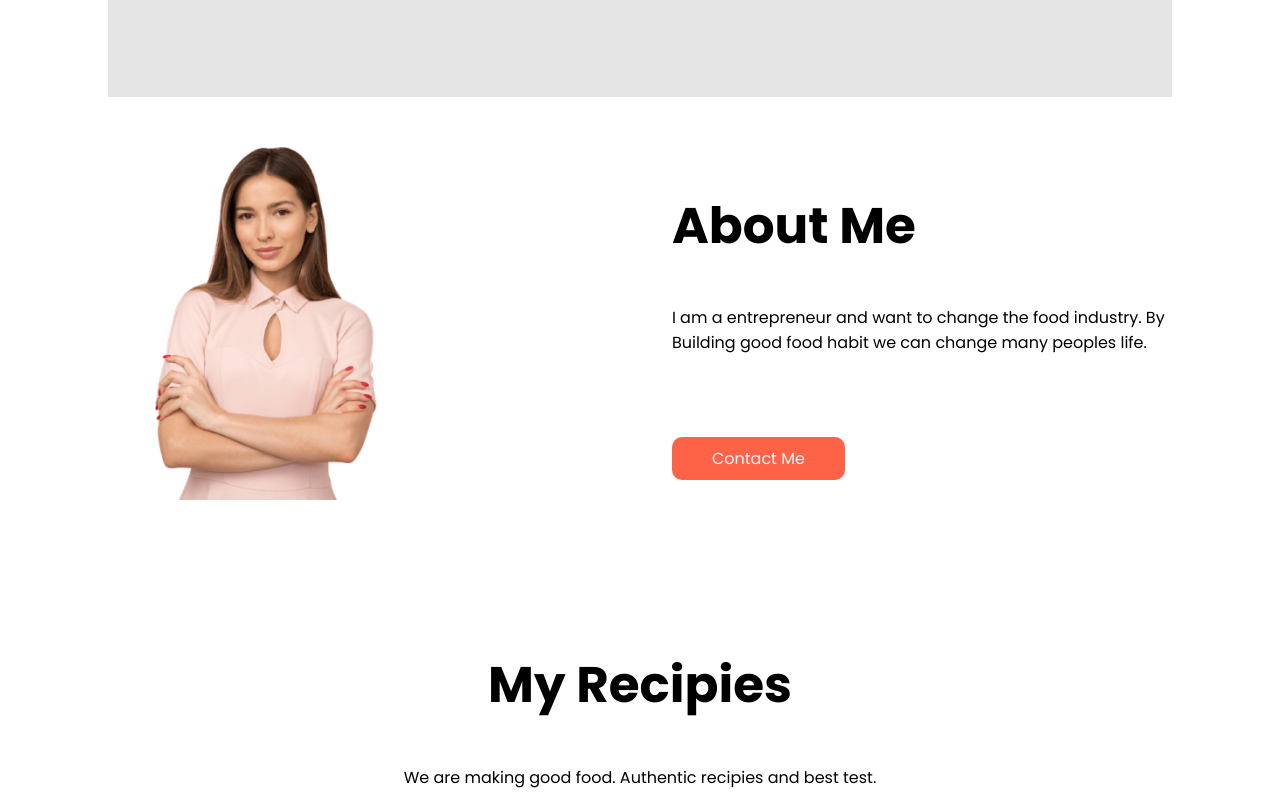
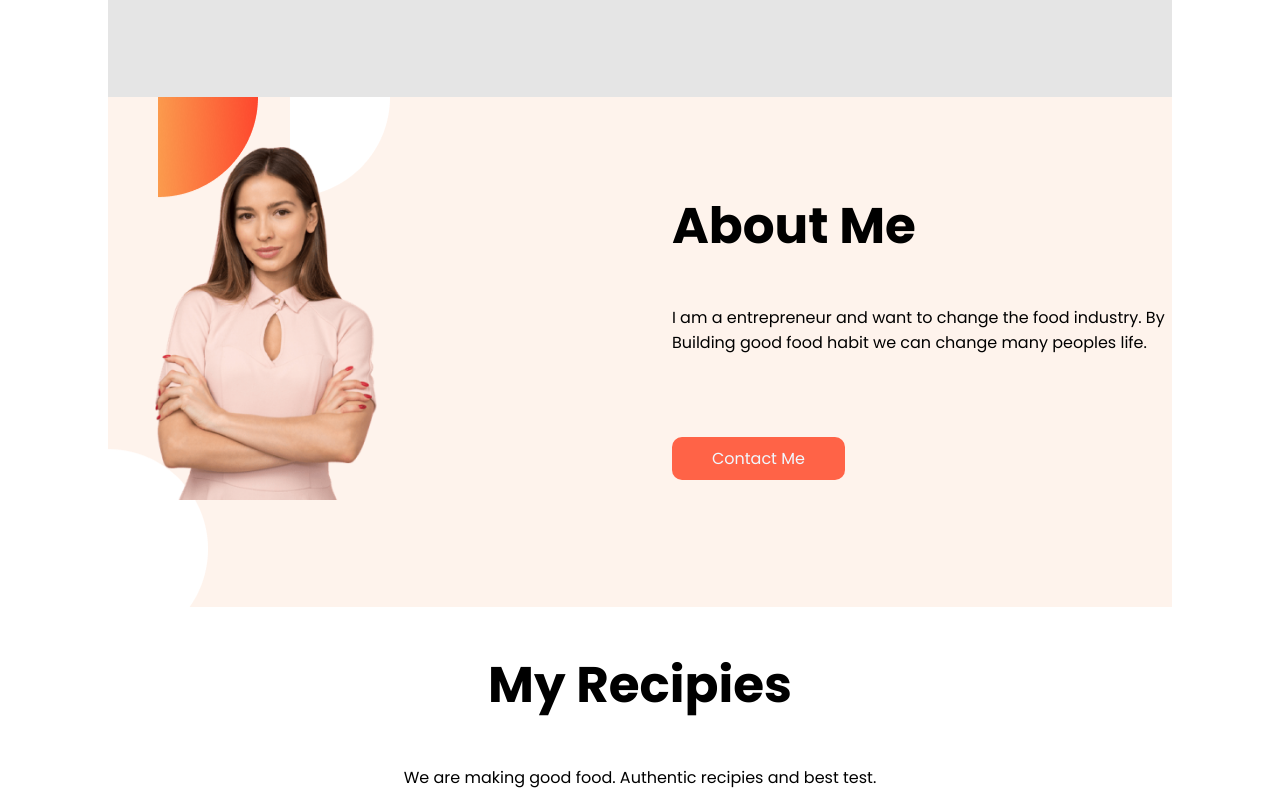
Before and after one commit to md-ibrahim-bd/food-network-main, a plain HTML site: page index.html in a window 1280 px wide. Shown: the part 522-1326 px from the top of the page. Drawn offline with Linux system fonts and the light colour scheme; the site is published under a folder, as on GitHub Pages, so addresses that start at the root find nothing.

Commit message:
some change

```diff
--- a/style.css
+++ b/style.css
@@ -18,7 +18,7 @@ h1{
     padding-bottom: 100px;
 }
 .bg-img{
-    background-image: url(/images/shapes/7.png);
+    background-image: url(images/shapes/7.png);
     background-repeat: no-repeat;
 }
 .half-width{
```
